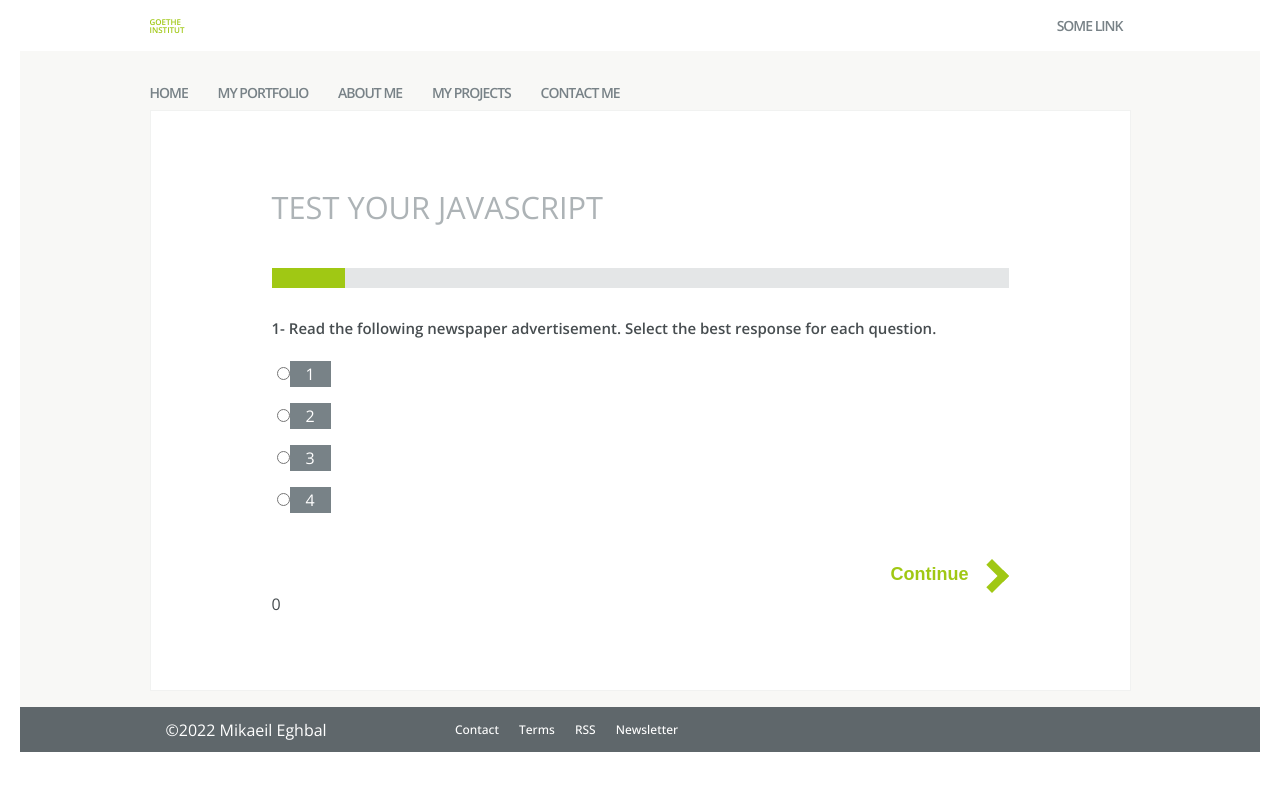
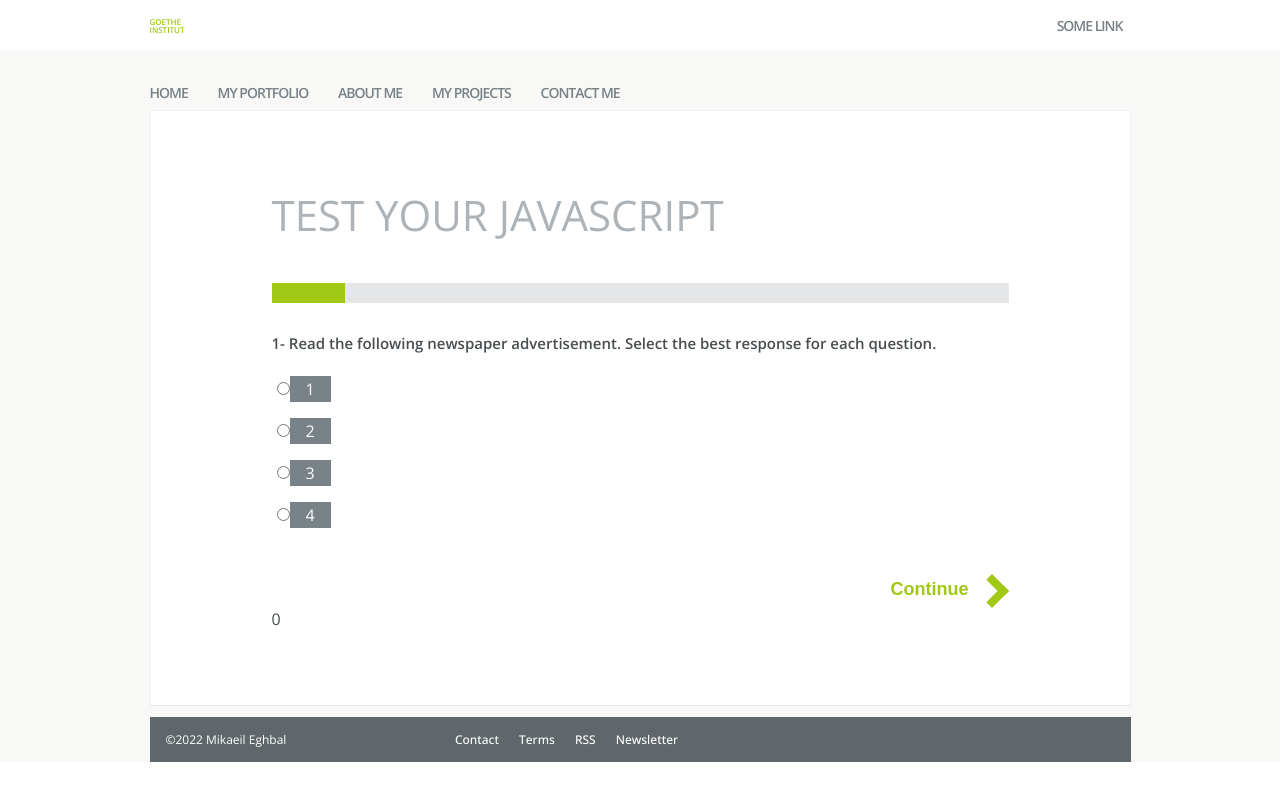
Before and after one commit to mikaeileghbal/quiz, a plain HTML site: page index.html in a window 1280 px wide. Drawn offline with nearby package versions, Linux system fonts and the light colour scheme.

Commit message:
Add styling to app 2

```diff
--- a/code/index.js
+++ b/code/index.js
@@ -10,9 +10,7 @@ function initialize() {
   const previous = document.querySelector(".previous");
   setButtonState();
 
-  if (!quiz.isAtEnd()) {
-    loadQuestion(quiz.getQuestion());
-  }
+  loadQuestion(quiz.getQuestion());
 
   // Add current question to the DOM
   function loadQuestion(currentQuestion) {
@@ -44,7 +42,7 @@ function initialize() {
 
     options.addEventListener("change", setAnswerd);
 
-    // Options change event handler
+    // radio buttons change event handler
     function setAnswerd(e) {
       quiz.setGivenAnswer(e.target.value);
     }
--- a/css/index.scss
+++ b/css/index.scss
@@ -13,7 +13,7 @@
 *,
 ::before,
 ::after {
-  margin: 0%;
+  margin: 0;
   padding: 0;
   box-sizing: border-box;
 }
@@ -21,7 +21,6 @@
 body {
   box-sizing: inherit;
   font-family: "Open Sans", sans-serif;
-  padding: 0 20px;
   color: var(--balck-light);
   -webkit-font-smoothing: antialiased;
 }
@@ -32,12 +31,11 @@ footer {
   width: 100%;
 }
 
+footer {
+  background-color: var(--background);
+}
 main {
   background-color: var(--background);
-}
-
-footer {
-  background-color: var(--footer);
 }
 
 .wrapper {
@@ -149,7 +147,7 @@ header {
 main {
   .wrapper {
     padding-top: 1.5em;
-    padding-bottom: 1em;
+    padding-bottom: 0.7em;
   }
 
   ul > li {
@@ -169,6 +167,7 @@ main {
   background-color: #fff;
   padding: 75px 0;
   border: 1px solid #f1f2f1;
+  border-bottom-color: #e4e6e7;
 
   .quiz-wrapper {
     max-width: 737px;
@@ -176,7 +175,7 @@ main {
   }
 
   h1 {
-    font-size: calc(10px + 2.6vmin);
+    font-size: calc(10px + 4vmin);
     text-transform: uppercase;
     color: var(--gray-light);
     font-weight: normal;
@@ -222,6 +221,7 @@ main {
       background-color: var(--link-hover);
     }
   }
+
   .button-wrapper {
     margin-top: 40px;
   }
@@ -233,12 +233,15 @@ footer {
   .wrapper {
     display: flex;
     color: white;
+    background-color: var(--footer);
     align-items: center;
     padding: 6px 16px;
   }
 
   .copyright {
     flex: 1 1 400px;
+    font-size: 12px;
+    font-weight: 400;
   }
 
   .links {
--- a/index.html
+++ b/index.html
@@ -8,6 +8,7 @@
     <title>Document</title>
   </head>
   <body>
+    <!-- header section -->
     <header>
       <div class="wrapper">
         <div class="logo"><span>goethe</span><span>institut</span></div>
@@ -15,6 +16,7 @@
       </div>
     </header>
 
+    <!-- main section -->
     <main class="main">
       <div class="wrapper">
         <div class="tonav">
@@ -29,6 +31,7 @@
           </nav>
         </div>
 
+        <!-- quiz section -->
         <section class="section-quiz">
           <div class="quiz-wrapper">
             <h1>test your javascript</h1>
@@ -40,24 +43,8 @@
               read the following question and select appropriate answer
             </p>
 
-            <ul class="question-options">
-              <!-- <li>
-                <input type="checkbox" name="option-a" id="option-a" />
-                <label for="option-a">a</label>
-              </li>
-              <li>
-                <input type="checkbox" name="option-b" id="option-b" />
-                <label for="option-b">b</label>
-          </li>
-          <li>
-            <input type="checkbox" name="option-c" id="option-c" />
-            <label for="option-c">c</label>
-          </li>
-          <li>
-            <input type="checkbox" name="option-d" id="option-d" />
-            <label for="option-d">d</label>
-          </li> -->
-            </ul>
+            <!-- dynamic content goes here -->
+            <ul class="question-options"></ul>
 
             <div class="button-wrapper">
               <button type="button" class="previous">back</button>
@@ -72,6 +59,7 @@
       </div>
     </main>
 
+    <!-- footer section -->
     <footer>
       <div class="wrapper">
         <div class="copyright"><p>&copy;2022 Mikaeil Eghbal</p></div>
```
Also changed, not shown: css/index.css, 1 other file.
